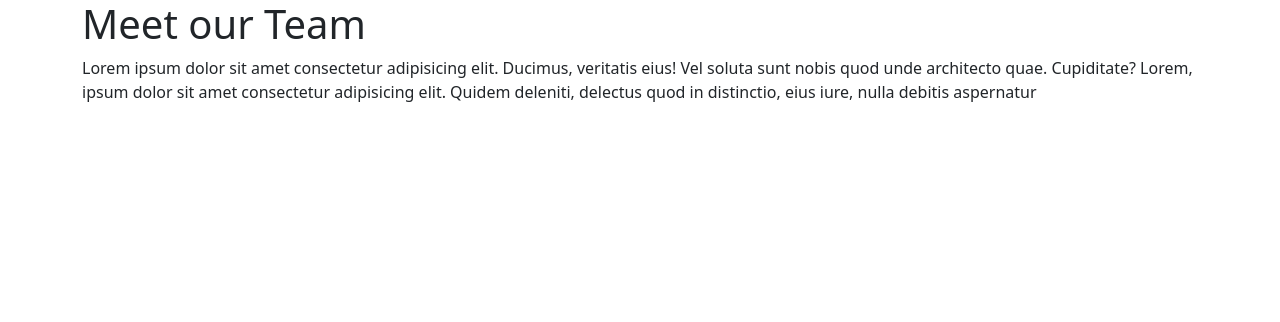
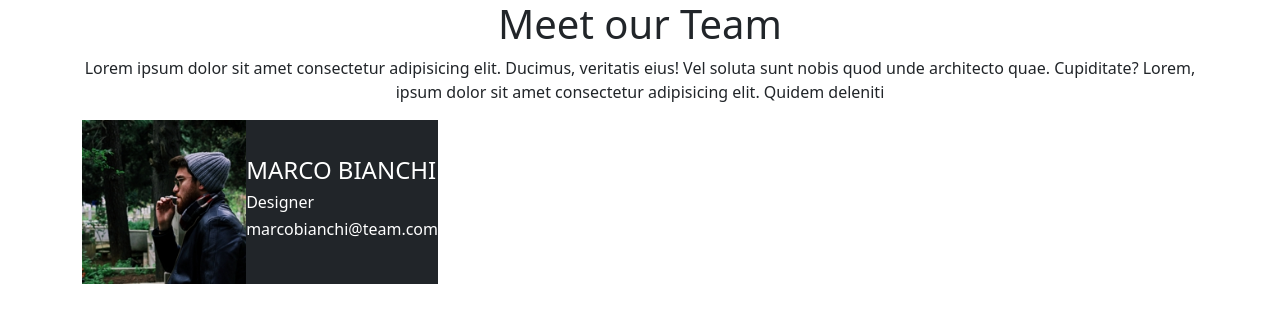
Before and after one commit to GaetanoNicotra/js-our-team, a plain HTML site: page index.html in a window 1280 px wide. Drawn offline with nearby package versions, Linux system fonts and the light colour scheme.

Commit message:
[UPD] creata la card da usare come campione per gli altri membri del team

```diff
--- a/index.html
+++ b/index.html
@@ -12,17 +12,29 @@
 
 <body>
     <div class="container">
-        <div class="row">
-            <h1>Meet our Team</h1>
-            <p>Lorem ipsum dolor sit amet consectetur adipisicing elit. Ducimus, veritatis eius! Vel soluta sunt nobis
-                quod unde architecto quae. Cupiditate? Lorem, ipsum dolor sit amet consectetur adipisicing elit. Quidem
-                deleniti, delectus quod in distinctio, eius iure, nulla debitis aspernatur </p>
+        <div class="row text-center">
+            <div class="col-12">
+                <h1>Meet our Team</h1>
+                <p>Lorem ipsum dolor sit amet consectetur adipisicing elit. Ducimus, veritatis eius! Vel soluta sunt
+                    nobis quod unde architecto quae. Cupiditate? Lorem, ipsum dolor sit amet consectetur adipisicing
+                    elit. Quidem deleniti</p>
+            </div>
         </div>
         <div class="row">
-
+            <div class="col-4 d-flex">
+                <div class="card-container d-flex align-items-center bg-dark">
+                    <div class="img-team">
+                        <img src="./img/male1.png" alt="male1" class="img-fluid">
+                    </div>
+                    <div class="text-team text-white">
+                        <h4>MARCO BIANCHI</h4>
+                        <h6>Designer</h6>
+                        <h6>marcobianchi@team.com</h6>
+                    </div>
+                </div>
+            </div>
         </div>
-    </div>
-    <script src="./script.js"></script>
+        <script src="./script.js"></script>
 </body>
 
 </html>
```
